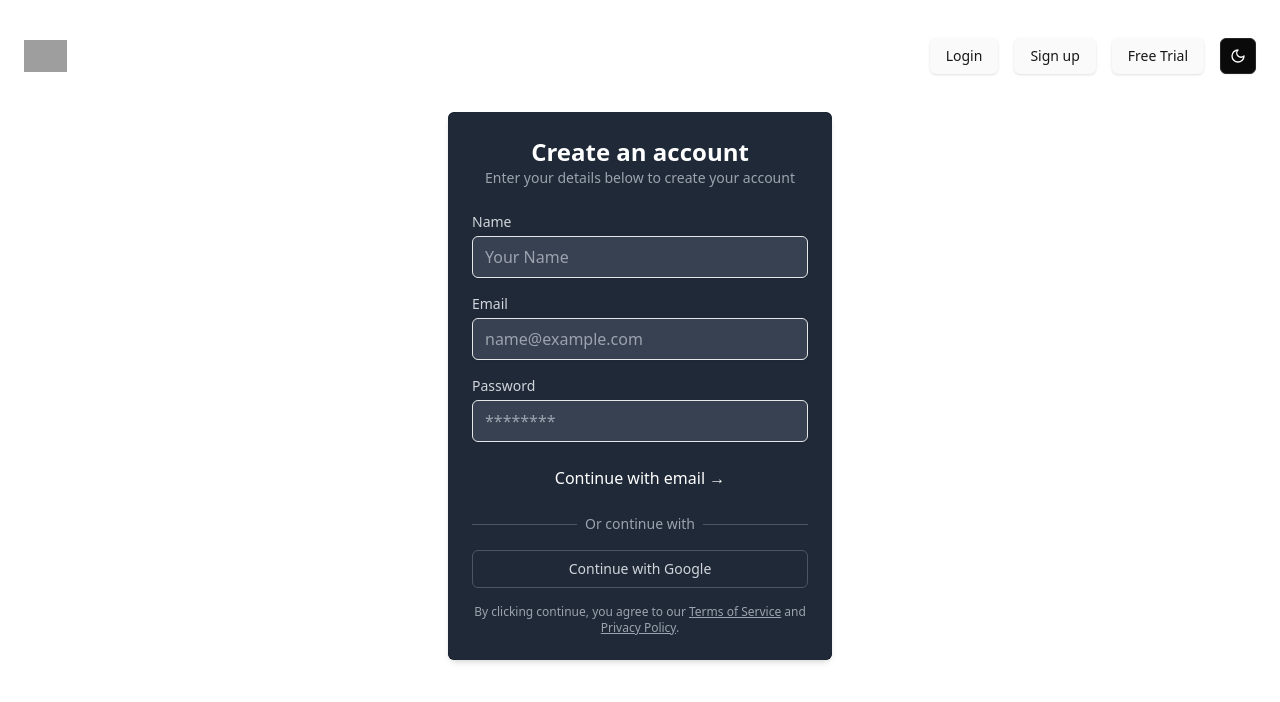
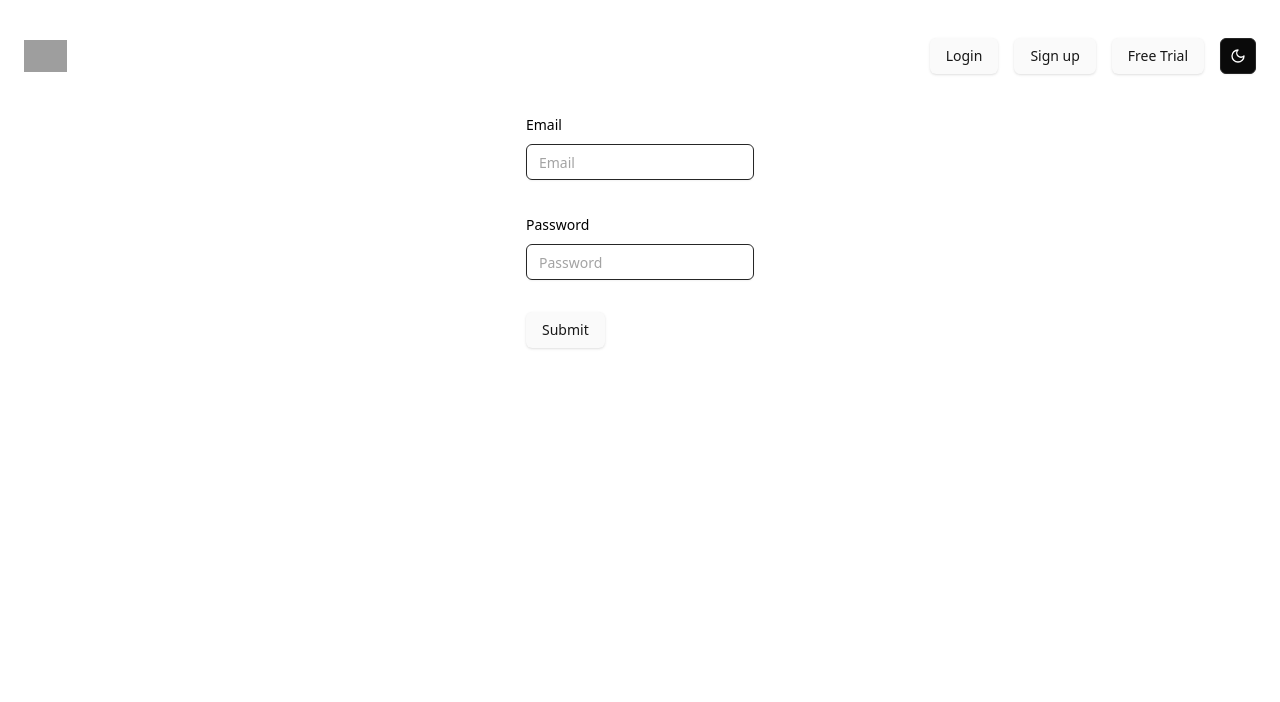
Before and after one commit to rajnishsingh1997/MegaProject, a React (Vite) app in the folder Front-End/: page / in a window 1280 px wide. Shown: the top 702 px of the page. Built offline with nearby package versions, Linux system fonts and the light colour scheme; grey boxes are pictures that could not be loaded.

Commit message:
added login form basic ui

```diff
--- a/Front-End/src/App.tsx
+++ b/Front-End/src/App.tsx
@@ -1,7 +1,7 @@
 import Navbar from "./components/Navbar";
 import Signup from "./Pages/Sign-Up-Page/Signup";
 // import UploadArea from "./components/upload/UploadArea";
-// import Login from "./Pages/Login-page/Login";
+import Login from "./Pages/Login-page/Login";
 
 
 function App() {
@@ -11,7 +11,7 @@
         <Navbar />
       </div>
       <div className="flex-1 flex items-center justify-center">
-        <Signup/>
+        <Login/>
       </div>
     </div>
   );
--- /dev/null
+++ b/Front-End/src/components/ui/form.tsx
@@ -0,0 +1,176 @@
+import * as React from "react"
+import * as LabelPrimitive from "@radix-ui/react-label"
+import { Slot } from "@radix-ui/react-slot"
+import {
+  Controller,
+  ControllerProps,
+  FieldPath,
+  FieldValues,
+  FormProvider,
+  useFormContext,
+} from "react-hook-form"
+
+import { cn } from "@/lib/utils"
+import { Label } from "@/components/ui/label"
+
+const Form = FormProvider
+
+type FormFieldContextValue<
+  TFieldValues extends FieldValues = FieldValues,
+  TName extends FieldPath<TFieldValues> = FieldPath<TFieldValues>
+> = {
+  name: TName
+}
+
+const FormFieldContext = React.createContext<FormFieldContextValue>(
+  {} as FormFieldContextValue
+)
+
+const FormField = <
+  TFieldValues extends FieldValues = FieldValues,
+  TName extends FieldPath<TFieldValues> = FieldPath<TFieldValues>
+>({
+  ...props
+}: ControllerProps<TFieldValues, TName>) => {
+  return (
+    <FormFieldContext.Provider value={{ name: props.name }}>
+      <Controller {...props} />
+    </FormFieldContext.Provider>
+  )
+}
+
+const useFormField = () => {
+  const fieldContext = React.useContext(FormFieldContext)
+  const itemContext = React.useContext(FormItemContext)
+  const { getFieldState, formState } = useFormContext()
+
+  const fieldState = getFieldState(fieldContext.name, formState)
+
+  if (!fieldContext) {
+    throw new Error("useFormField should be used within <FormField>")
+  }
+
+  const { id } = itemContext
+
+  return {
+    id,
+    name: fieldContext.name,
+    formItemId: `${id}-form-item`,
+    formDescriptionId: `${id}-form-item-description`,
+    formMessageId: `${id}-form-item-message`,
+    ...fieldState,
+  }
+}
+
+type FormItemContextValue = {
+  id: string
+}
+
+const FormItemContext = React.createContext<FormItemContextValue>(
+  {} as FormItemContextValue
+)
+
+const FormItem = React.forwardRef<
+  HTMLDivElement,
+  React.HTMLAttributes<HTMLDivElement>
+>(({ className, ...props }, ref) => {
+  const id = React.useId()
+
+  return (
+    <FormItemContext.Provider value={{ id }}>
+      <div ref={ref} className={cn("space-y-2", className)} {...props} />
+    </FormItemContext.Provider>
+  )
+})
+FormItem.displayName = "FormItem"
+
+const FormLabel = React.forwardRef<
+  React.ElementRef<typeof LabelPrimitive.Root>,
+  React.ComponentPropsWithoutRef<typeof LabelPrimitive.Root>
+>(({ className, ...props }, ref) => {
+  const { error, formItemId } = useFormField()
+
+  return (
+    <Label
+      ref={ref}
+      className={cn(error && "text-red-500 dark:text-red-900", className)}
+      htmlFor={formItemId}
+      {...props}
+    />
+  )
+})
+FormLabel.displayName = "FormLabel"
+
+const FormControl = React.forwardRef<
+  React.ElementRef<typeof Slot>,
+  React.ComponentPropsWithoutRef<typeof Slot>
+>(({ ...props }, ref) => {
+  const { error, formItemId, formDescriptionId, formMessageId } = useFormField()
+
+  return (
+    <Slot
+      ref={ref}
+      id={formItemId}
+      aria-describedby={
+        !error
+          ? `${formDescriptionId}`
+          : `${formDescriptionId} ${formMessageId}`
+      }
+      aria-invalid={!!error}
+      {...props}
+    />
+  )
+})
+FormControl.displayName = "FormControl"
+
+const FormDescription = React.forwardRef<
+  HTMLParagraphElement,
+  React.HTMLAttributes<HTMLParagraphElement>
+>(({ className, ...props }, ref) => {
+  const { formDescriptionId } = useFormField()
+
+  return (
+    <p
+      ref={ref}
+      id={formDescriptionId}
+      className={cn("text-[0.8rem] text-neutral-500 dark:text-neutral-400", className)}
+      {...props}
+    />
+  )
+})
+FormDescription.displayName = "FormDescription"
+
+const FormMessage = React.forwardRef<
+  HTMLParagraphElement,
+  React.HTMLAttributes<HTMLParagraphElement>
+>(({ className, children, ...props }, ref) => {
+  const { error, formMessageId } = useFormField()
+  const body = error ? String(error?.message) : children
+
+  if (!body) {
+    return null
+  }
+
+  return (
+    <p
+      ref={ref}
+      id={formMessageId}
+      className={cn("text-[0.8rem] font-medium text-red-500 dark:text-red-900", className)}
+      {...props}
+    >
+      {body}
+    </p>
+  )
+})
+FormMessage.displayName = "FormMessage"
+
+export {
+  useFormField,
+  Form,
+  FormItem,
+  FormLabel,
+  FormControl,
+  FormDescription,
+  FormMessage,
+  FormField,
+}
--- a/Front-End/src/pages/Login-page/Login.tsx
+++ b/Front-End/src/pages/Login-page/Login.tsx
@@ -1,9 +1,70 @@
-import React from 'react'
+import { z } from "zod";
+import { zodResolver } from "@hookform/resolvers/zod";
+import { useForm } from "react-hook-form";
+import { Button } from "@/components/ui/button"
+import {
+  Form,
+  FormControl,
+  FormDescription,
+  FormField,
+  FormItem,
+  FormLabel,
+  FormMessage,
+} from "@/components/ui/form"
+import { Input } from "@/components/ui/input"
 
 const Login = () => {
+  const formSchema = z.object({
+    email: z.string(),
+    password: z.string().min(8),
+  });
+
+  const form = useForm<z.infer<typeof formSchema>>({
+    resolver: zodResolver(formSchema),
+    defaultValues: {
+      email: "",
+      password: "",
+    },
+  });
+
+  function onSubmit(values: z.infer<typeof formSchema>) {
+    console.log(values)
+  }
+
   return (
-    <div>Login</div>
+    <Form {...form}>
+      <form onSubmit={form.handleSubmit(onSubmit)} className="space-y-8">
+        <FormField
+          control={form.control}
+          name="email"
+          render={({ field }) => (
+            <FormItem>
+              <FormLabel>Email</FormLabel>
+              <FormControl>
+                <Input placeholder="Email" {...field} />
+              </FormControl>
+
+              <FormMessage />
+            </FormItem>
+          )}
+        />
+        <FormField
+          control={form.control}
+          name="password"
+          render={({ field }) => (
+            <FormItem>
+              <FormLabel>Password</FormLabel>
+              <FormControl>
+                <Input placeholder="Password" {...field} />
+              </FormControl>
+              <FormMessage />
+            </FormItem>
+          )}
+        />
+        <Button type="submit">Submit</Button>
+      </form>
+    </Form>
   )
-}
+};
 
-export default Login
+export default Login;
```
Also changed, not shown: Front-End/package.json (+5 -3 lines), 1 other file (tests, documents, lock files or other folders).
